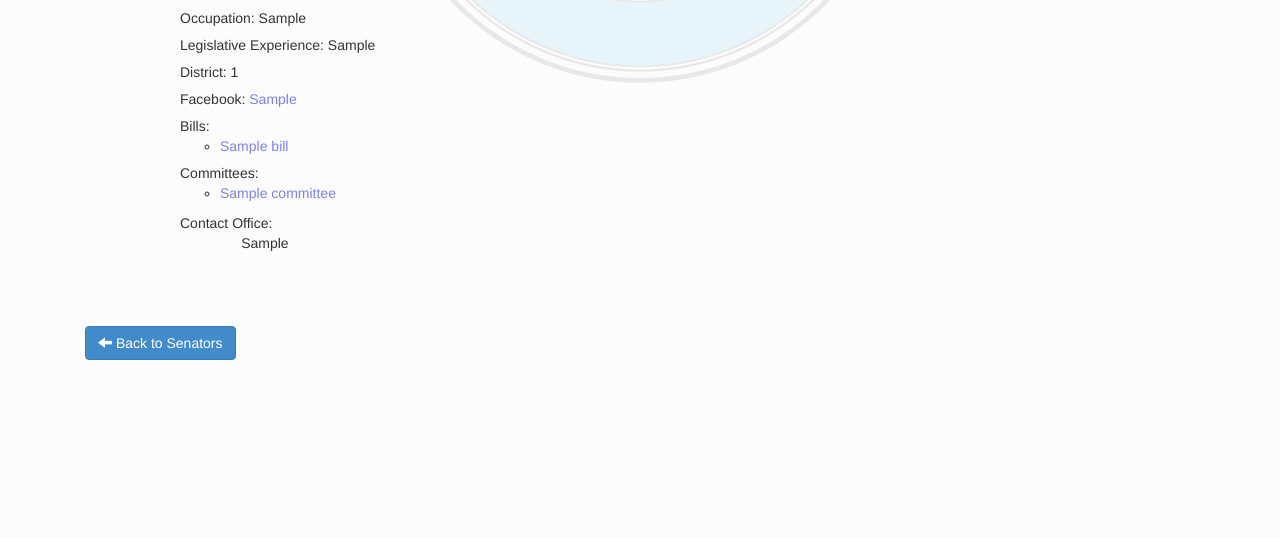
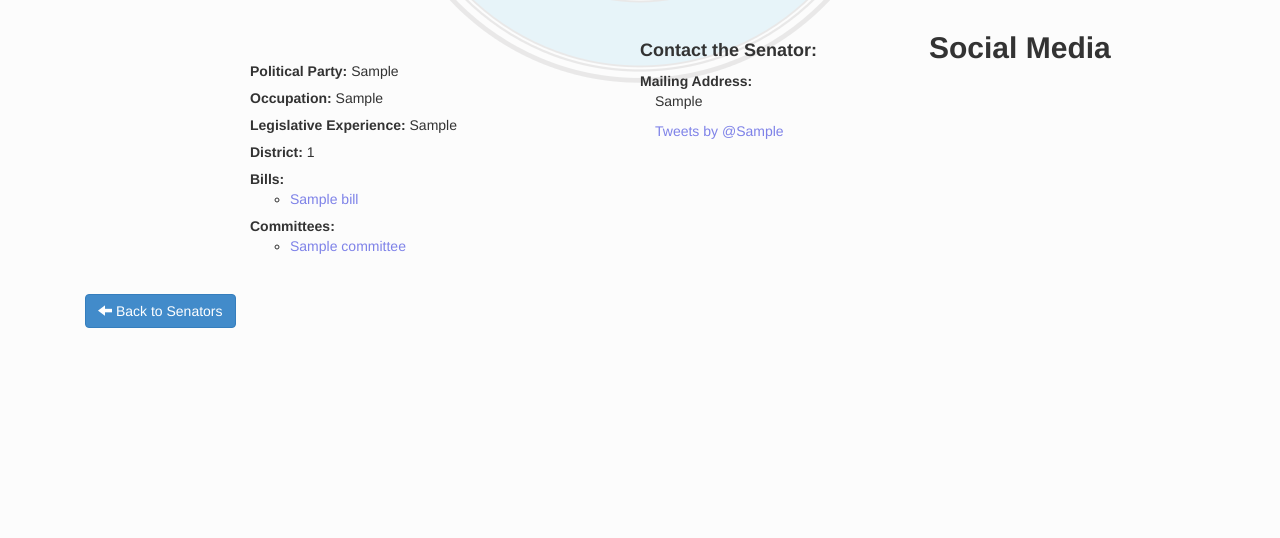
Before and after one commit to Jkettler/cs373-idb, a Django app: page /senators/1/ in a window 1280 px wide. Shown: the part 552-1090 px from the top of the page. Run offline with Django 3.2, Linux system fonts and the light colour scheme; tables that the repository leaves empty hold one stand-in row (values such as "Sample post"); parts of the project's set-up code (start-up, migrations or seed data) failed here and were passed over; some libraries are stand-ins or nearby versions.

Commit message:
Updated some styling for senator page

```diff
--- a/idb/static/css/app.css
+++ b/idb/static/css/app.css
@@ -26,21 +26,35 @@ a:hover {
     text-decoration: none;
 }
 
-.senator .col-sm-12 {
+.senator .col-sm-12.senatorName{
 	text-align: center;
 	padding-bottom: 35px;
+  padding-top: 50px;
 }
+
 .senator img.img{
       display: block;
       margin-right: auto;
       margin-left: auto;
 }
 
+.data div .list-unstyled {
+  padding-top: 30px;
+  padding-left: 70px;
+}
+
 .senator li, .bill li, .committee li {
     margin-bottom: 0.5em;
 }
 
-.senatorMap {
+.twitterFeed {
+  width:530px;
+}
+
+.fbFeed {
+  padding-left: 100px;
+}
+.senatorMap{
 	float: left;
 }
 
@@ -58,6 +72,7 @@ a:hover {
     display: block;
     margin: 0 1em 0 0;
 }
+
 .navbar-header:first-child a{
     background-color: darkgray;
     color: white;
--- a/idb/templates/senator.html
+++ b/idb/templates/senator.html
@@ -4,20 +4,19 @@
 
 
 	<div class="senator">
-		<div class="col-sm-12">
-			<h1>{{ senator.name }}</h1>
-			<img class="img" src="{%  cloudinary_url senator.twitter type="twitter_name" width="250" height="250" %}.jpg">
+		<div class="col-sm-12 senatorName">
+			<h1><b>{{ senator.name }}</b></h1>
+			<img class="img-circle" src="{%  cloudinary_url senator.twitter type="twitter_name" width="250" height="250" %}.jpg">
 		</div>
 		<div class="data">
 			<div class="col-sm-5 col-sm-offset-1">
 				<ul class="list-unstyled">
-					<li>Political Party: {{ senator.party }}</li>
-					<li>Occupation: {{ senator.occupation }}</li>
-					<li>Legislative Experience: {{ senator.legislative_experience }}</li>
-					<li>District: {{ senator.district }}</li>
-					<li>Facebook: <a href="{{ senator.facebook }}">{{ senator.facebook }}</a></li>
+					<li><b>Political Party:</b> {{ senator.party }}</li>
+					<li><b>Occupation:</b>  {{ senator.occupation }}</li>
+					<li><b>Legislative Experience:</b>  {{ senator.legislative_experience }}</li>
+					<li><b>District:</b>  {{ senator.district }}</li>
 					{% if bills %}
-						<li>Bills:
+						<li><b>Bills:</b>
 							<ul>
 								{% for bill in bills %}
 									<li class=""><a href="/bills/{{ bill.id }}/"> {{ bill.name }}</a></li>
@@ -27,7 +26,7 @@
 
 					{% endif %}
 					{% if committees %}
-						<li>Committees:
+						<li><b>Committees:</b>
 							<ul class="">
 								{% for committee in committees %}
 									<li class=""><a href="/committees/{{ committee.id }}/"> {{ committee.name }}</a></li>
@@ -35,19 +34,24 @@
 							</ul>
 						</li>
 					{% endif %}
-
-				</ul>
-				<div class="senatorMap">Contact Office:
-					<div class="col-sm-12"> {{ senator.map |safe }}</p></div>
-				</div>
-
 				</ul>
 			</div>
-			<div class="col-sm-6">
-				<a class="twitter-timeline" href="https://twitter.com/{{ senator.twitter }}" data-widget-id="446782772338651138" data-screen-name="{{ senator.twitter }}">Tweets by @{{ senator.twitter }}</a>
-				<script>!function(d,s,id){var js,fjs=d.getElementsByTagName(s)[0],p=/^http:/.test(d.location)?'http':'https';if(!d.getElementById(id)){js=d.createElement(s);js.id=id;js.src=p+"://platform.twitter.com/widgets.js";fjs.parentNode.insertBefore(js,fjs);}}(document,"script","twitter-wjs");</script>
+			<div class="senatorMap">
+				<span><h4> <b>Contact the Senator: </b> </h4></span>
+				<b>Mailing Address:</b>
+				<div class="col-sm-12"> {{ senator.map |safe }}</p></div>
+			</div>
+			<div>
+				<div><h2 style="text-align: center"> <b>Social Media </b> </h2></div>
+				<div class="col-sm-6 twitterFeed">
+					<a  class="twitter-timeline" href="https://twitter.com/{{ senator.twitter }}" data-widget-id="446782772338651138" data-screen-name="{{ senator.twitter }}">Tweets by @{{ senator.twitter }}</a>
+					<script>!function(d,s,id){var js,fjs=d.getElementsByTagName(s)[0],p=/^http:/.test(d.location)?'http':'https';if(!d.getElementById(id)){js=d.createElement(s);js.id=id;js.src=p+"://platform.twitter.com/widgets.js";fjs.parentNode.insertBefore(js,fjs);}}(document,"script","twitter-wjs");</script>
+				</div>
+				<div class="fb-like-box fbFeed" data-href="{{ senator.facebook }}" data-width="500" data-height="600" data-colorscheme="light" data-show-faces="true" data-header="true" data-stream="true" data-show-border="true"></div>
 			</div>
 		</div>
+
+
     </div>
     <div class="col-sm-12 back-button">
         <a href="/senators/">
@@ -57,4 +61,15 @@
             </button>
         </a>
     </div>
+
+<div id="fb-root"></div>
+<script>(function(d, s, id) {
+  var js, fjs = d.getElementsByTagName(s)[0];
+  if (d.getElementById(id)) return;
+  js = d.createElement(s); js.id = id;
+  js.src = "//connect.facebook.net/en_US/all.js#xfbml=1";
+  fjs.parentNode.insertBefore(js, fjs);
+}(document, 'script', 'facebook-jssdk'));</script>
+
+
 {% endblock %}
--- a/idb/templates/senators.html
+++ b/idb/templates/senators.html
@@ -7,7 +7,7 @@
                 <div class="col-sm-4 senator-grid">
                     <div class="photo">
                         <a class="pull-left">
-                            <img src="{%  cloudinary_url senator.twitter type="twitter_name" %}.jpg">
+                            <img class="img-rounded" src="{%  cloudinary_url senator.twitter type="twitter_name" %}.jpg">
                         </a>
                     </div>
                     <div class="name">
```
